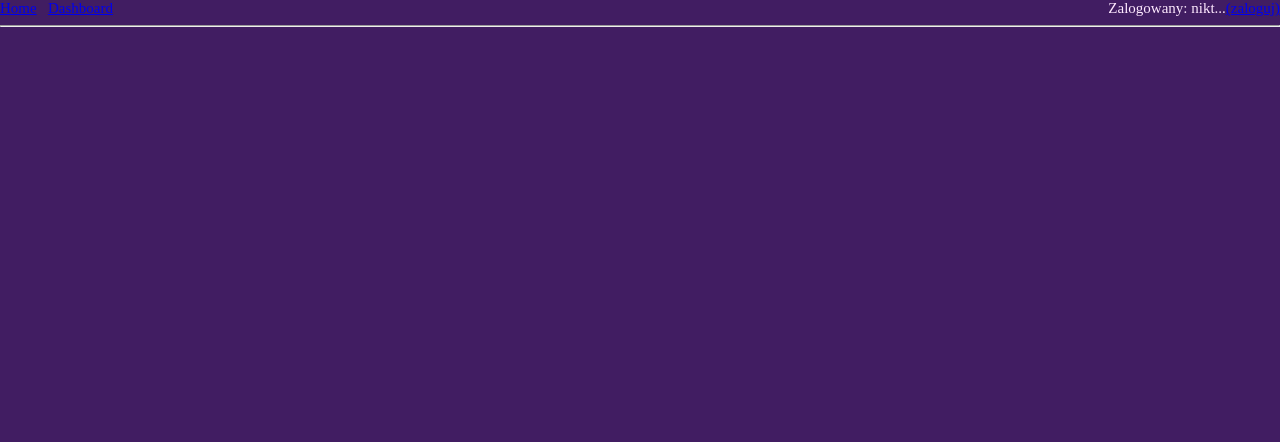
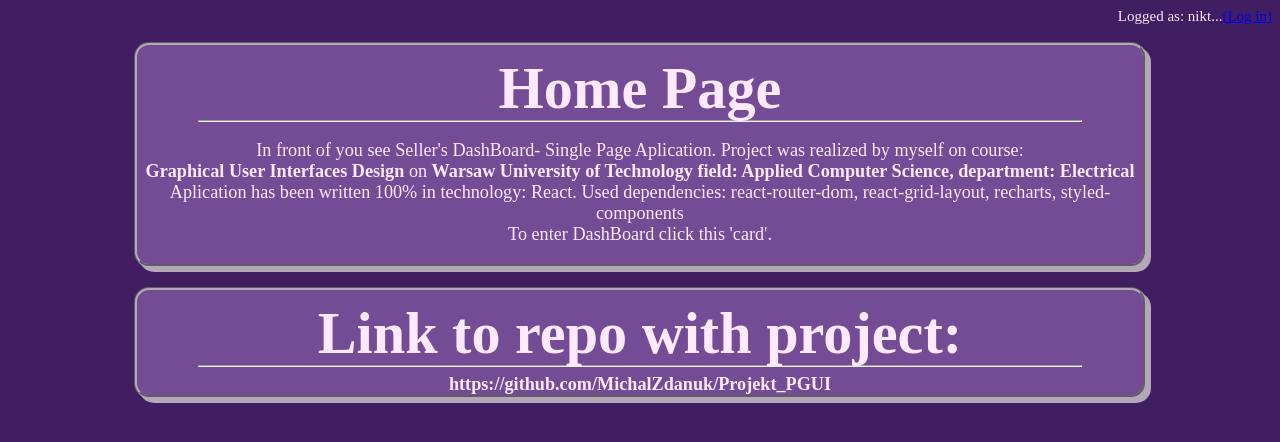
Before and after one commit to MichalZdanuk/Projekt_PGUI, a React (Create React App) app in the folder proj-pgui/: page /home in a window 1280 px wide. Shown: the top 442 px of the page. Built offline with nearby package versions, Linux system fonts and the light colour scheme.

Commit message:
added homePage, refactorization

```diff
--- a/proj-pgui/src/App.css
+++ /dev/null
@@ -1,38 +0,0 @@
-.App {
-  text-align: center;
-}
-
-.App-logo {
-  height: 40vmin;
-  pointer-events: none;
-}
-
-@media (prefers-reduced-motion: no-preference) {
-  .App-logo {
-    animation: App-logo-spin infinite 20s linear;
-  }
-}
-
-.App-header {
-  background-color: #282c34;
-  min-height: 100vh;
-  display: flex;
-  flex-direction: column;
-  align-items: center;
-  justify-content: center;
-  font-size: calc(10px + 2vmin);
-  color: white;
-}
-
-.App-link {
-  color: #61dafb;
-}
-
-@keyframes App-logo-spin {
-  from {
-    transform: rotate(0deg);
-  }
-  to {
-    transform: rotate(360deg);
-  }
-}
--- a/proj-pgui/src/App.js
+++ b/proj-pgui/src/App.js
@@ -1,4 +1,3 @@
-import "./App.css";
 import DashBoard from "./DashBoard";
 import { DashBoardLayout } from "./DashBoardLayout";
 import LoginPage from "./LoginPage";
--- a/proj-pgui/src/HomePage.js
+++ b/proj-pgui/src/HomePage.js
@@ -1,17 +1,23 @@
-import React from "react";
-import { Outlet, Link, useNavigate } from "react-router-dom";
+import { useContext } from "react";
+import { Link, useNavigate } from "react-router-dom";
 import { ctxAuth } from "./auth";
+import ThemeContext from "./theme/themeContext";
+import { TextAny } from "./language/langTexts";
 
 function HomePage() {
-  let { authState, wyloguj } = React.useContext(ctxAuth);
+  let { authState, wyloguj } = useContext(ctxAuth);
+  const { theme } = useContext(ThemeContext);
+
   const navigate = useNavigate();
+  const handleClick = () => {
+    window.location.replace('https://github.com/MichalZdanuk/Projekt_PGUI');
+  };
   return (
     <div>
       <div style={{ marginBottom: "0.5em" }}>
-        <Link to="/home">Home</Link>&nbsp;&nbsp;&nbsp;
-        <Link to="/dashboard">Dashboard</Link>&nbsp;&nbsp;&nbsp;
+
         <div style={{ float: "right" }}>
-          Zalogowany: {authState.zalogowany ? authState.zalogowany : "nikt..."}
+          <TextAny text="logged" /> {authState.zalogowany ? authState.zalogowany : "nikt..."}
           {authState.zalogowany ? (
             <a
               href="#aa"
@@ -21,19 +27,57 @@ function HomePage() {
                 navigate("/");
               }}
             >
-              (wyloguj)
+              (<TextAny text="logOut" />)
             </a>
           ) : (
-            <Link to="/">(zaloguj)</Link>
+            <Link to="/">(<TextAny text="logIn" />)</Link>
           )}
         </div>
       </div>
-      <hr />
-      <div>
-        <Outlet />
+      <br />
+      <br />
+
+      <div onClick={(e) => {
+                e.preventDefault();
+                navigate("/dashboard");
+              }} className={"widgetCard " + theme + "Main"}>
+        <p className="widgetTitle adjustedTextLargeWidgetCardTitle">
+          <TextAny text="homePage" />
+        </p>
+        <hr className="widgetTitle" />
+        <div className="centeredElement">
+          <p className="adjustedTextLargeWidgetThumbnail">
+            <TextAny text="homePageDescription1" /><br/>
+            <span style={{ fontWeight: "bold" }}>
+              <TextAny text="pgui" />
+            </span>
+            <TextAny text="homePageDescription2" />{" "}
+            <span style={{ fontWeight: "bold" }}>
+              <TextAny text="university" />
+            </span>{" "}
+            <span style={{ fontWeight: "bold" }}>
+              <TextAny text="department" />
+            </span>
+            <br/>
+            <TextAny text="homePageDescription3" />
+
+            <br/>
+            <TextAny text="homePageDescription4" />
+
+          </p>
+        </div>
       </div>
+      <div onClick={handleClick} className={"widgetCard " + theme + "Main"}>
+        <p className="widgetTitle adjustedTextLargeWidgetCardTitle">
+         <TextAny text="linkToRepo" />
+        </p>
+        <hr className="widgetTitle" />
+        <div className="centeredElement adjustedTextLargeWidgetThumbnail">
+          <span style={{fontWeight: "bold"}}>https://github.com/MichalZdanuk/Projekt_PGUI</span>
+        </div>
+        </div>
     </div>
   );
 }
 
-  export default HomePage;
+export default HomePage;
--- a/proj-pgui/src/LoginPage.js
+++ b/proj-pgui/src/LoginPage.js
@@ -25,8 +25,8 @@ function LoginPage() {
   };
   return (
     <>
-    <div className={"loginPanel " + theme + "Main"}>
-      {msg ? <div style={{ marginBottom: "1em" }}>{msg}</div> : ""}
+    <div className={"loginPanel centeredElement " + theme + "Main"}>
+      {msg ? <div style={{ marginBottom: "1em", color: "red", fontWeight: "bold" }}>{msg}</div> : ""}
       <div className="centeredElement leftAndRightMargins">
             <img style={{maxWidth: "100%", marginBottom: "-8%"}} src={logoMZ} alt="logo" height="300"/>
           </div>
--- a/proj-pgui/src/index.css
+++ /dev/null
@@ -1,13 +0,0 @@
-body {
-  margin: 0;
-  font-family: -apple-system, BlinkMacSystemFont, 'Segoe UI', 'Roboto', 'Oxygen',
-    'Ubuntu', 'Cantarell', 'Fira Sans', 'Droid Sans', 'Helvetica Neue',
-    sans-serif;
-  -webkit-font-smoothing: antialiased;
-  -moz-osx-font-smoothing: grayscale;
-}
-
-code {
-  font-family: source-code-pro, Menlo, Monaco, Consolas, 'Courier New',
-    monospace;
-}
--- a/proj-pgui/src/index.js
+++ b/proj-pgui/src/index.js
@@ -1,6 +1,5 @@
 import React from 'react';
 import ReactDOM from 'react-dom/client';
-import './index.css';
 import App from './App';
 
 const root = ReactDOM.createRoot(document.getElementById('root'));
--- a/proj-pgui/src/language/lang.js
+++ b/proj-pgui/src/language/lang.js
@@ -40,6 +40,7 @@ const pl = {
   incorrectUsername: "Niepoprawna nazwa użytkownika",
   pleaseLoginIn: "Zaloguj się, aby zobaczyć DashBoard Sprzedawcy",
   logIn: "Zaloguj",
+  logOut: "Wyloguj",
   mustBeLogged: "Musisz być zalogowany, aby uzyskać dostęp do tej strony",
   NOTSENT: "NIEWYSŁANE",
   NOTPAID: "NIEOPŁACONE",
@@ -57,6 +58,18 @@ const pl = {
   noOpinion: "Brak opinii",
   noQualityData: "Niewystarczająco danych, by policzyć jakość!!!",
   noOffers: "Brak ofert od sprzedawcy",
+  homePageDescription1:
+    "Przed sobą masz Panel Sprzedawcy - aplikcja SPA. Projekt zrealizowany przeze mnie w ramach przedmiotu: ",
+  pgui: "Projektowanie graficznych interfejsów użytkownika",
+  homePageDescription2: " na ",
+  university: "Politechnice Warszawskiej",
+  department: "kierunek: Informatyka Stosowana, wydział: Elektryczny",
+  homePageDescription3:
+    "Aplikacja napisana w 100% w technologii: React. Wykorzystane zależności: react-router-dom, react-grid-layout, recharts, styled-components",
+  linkToRepo: "Link do repozytorium z projektem: ",
+  homePageDescription4:
+    "Aby przejść do Panelu Sprzedawcy naciśnij te 'kartke'.",
+  logged: "Zalogowany: "
 };
 
 const en = {
@@ -98,6 +111,7 @@ const en = {
   incorrectUsername: "Incorrect username",
   pleaseLoginIn: "Log in to see Seller's DashBoard",
   logIn: "Log in",
+  logOut: "Log out",
   mustBeLogged: "You must be logged to get access to this page",
   NOTSENT: "NOT SENT",
   NOTPAID: "NOT PAID",
@@ -115,6 +129,17 @@ const en = {
   noOpinion: "No opinions yet",
   noQualityData: "Not collected enough data to calculate quality!!!",
   noOffers: "No offers from seller yet",
+  homePageDescription1:
+    "In front of you see Seller's DashBoard- Single Page Aplication. Project was realized by myself on course: ",
+  pgui: "Graphical User Interfaces Design",
+  homePageDescription2: " on ",
+  university: "Warsaw University of Technology",
+  department: "field: Applied Computer Science, department: Electrical",
+  homePageDescription3:
+    "Aplication has been written 100% in technology: React. Used dependencies: react-router-dom, react-grid-layout, recharts, styled-components",
+  linkToRepo: "Link to repo with project: ",
+  homePageDescription4: "To enter DashBoard click this 'card'.",
+  logged: "Logged as: "
 };
 
 export const LangContext = React.createContext({
```
